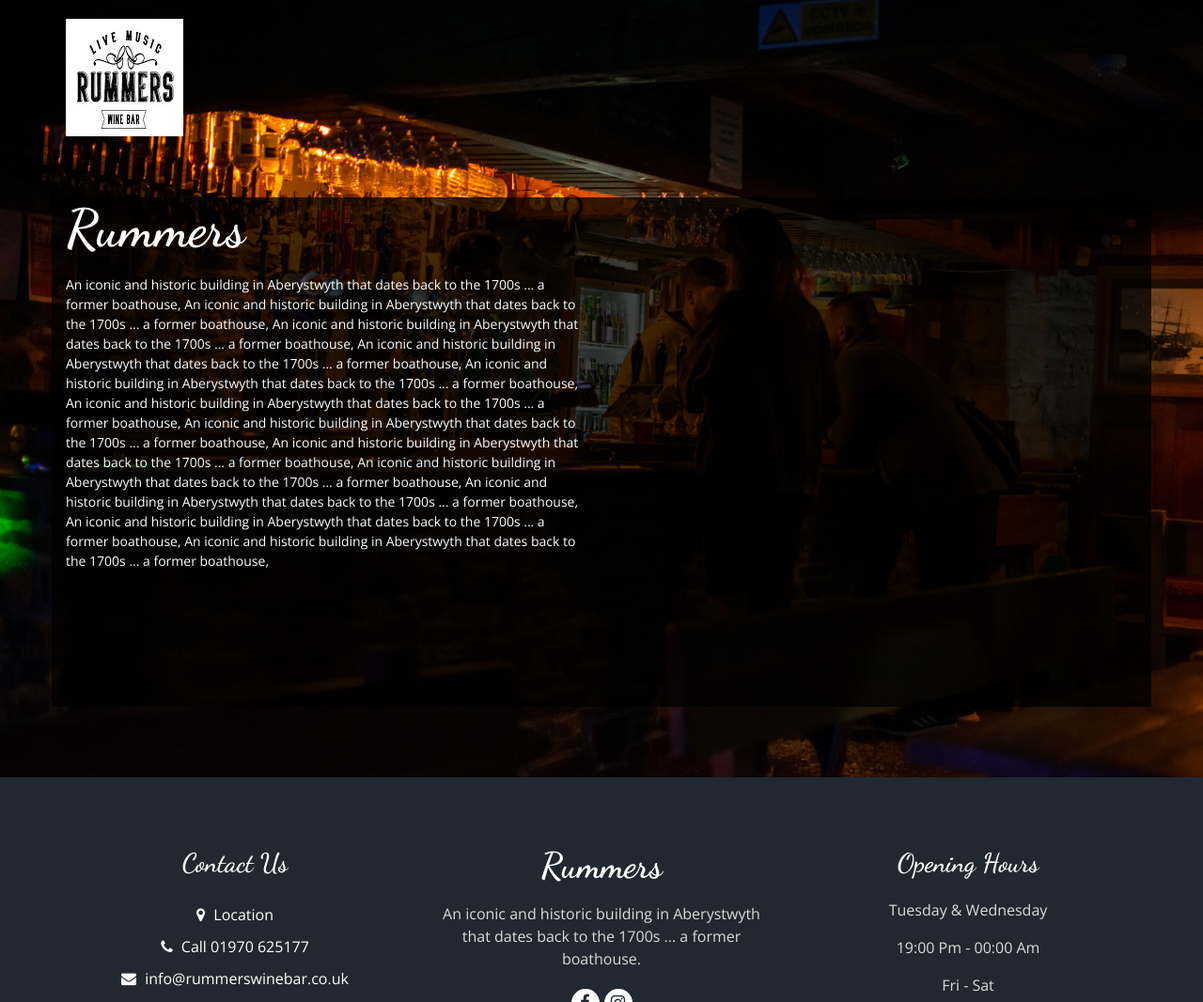
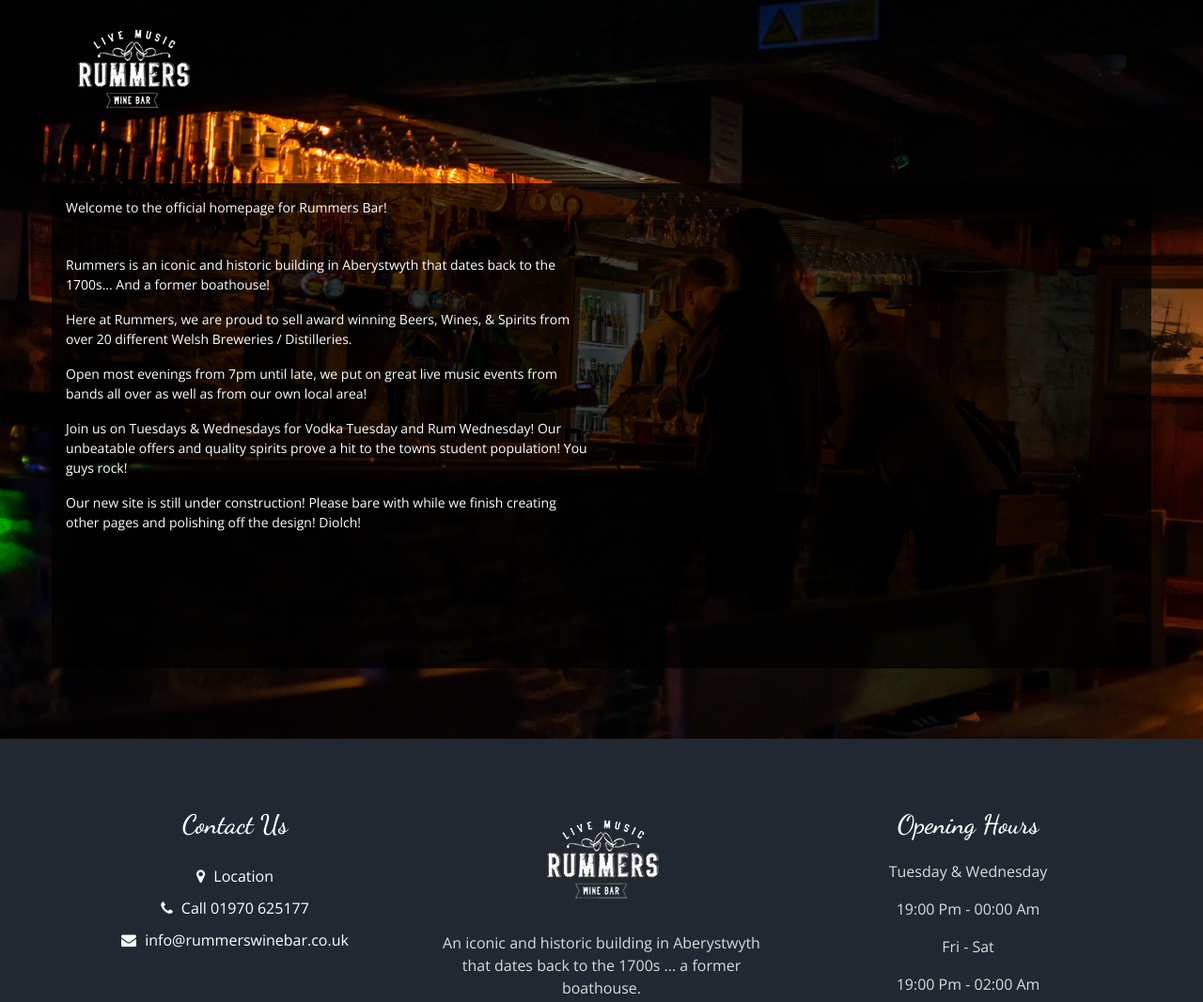
Before and after one commit to rummersls/rummersls.github.io, a plain HTML site: page index.html in a window 1280 px wide. Shown: the top 1066 px of the page at 94% size. Drawn offline with nearby package versions, Linux system fonts and the light colour scheme; some packages are replaced by stand-ins of ours; a script that the page names is missing.

Commit message:
Daily update
Added some new variations of the company logo to play around the styling.

```diff
--- a/index.html
+++ b/index.html
@@ -47,7 +47,7 @@
         <nav class="navbar navbar-expand-lg custom_nav-container ">
           <a class="navbar-brand" href="index.html">
             <span>
-              <img src="images/rumlogo.jpg" alt="Rummers1">
+              <img src="images/rumlogo.png" alt="Rummers1">
             </span>
           </a>
 
@@ -110,32 +110,25 @@
                 <div class="col-md-7 col-lg-6 ">
                   <div class="detail-box">
                     <h1>
-                      Rummers
                     </h1>
                     <p>
-                      An iconic and historic building in Aberystwyth that dates back to the 1700s ... a former boathouse,
-
-                      An iconic and historic building in Aberystwyth that dates back to the 1700s ... a former boathouse,
-
-                      An iconic and historic building in Aberystwyth that dates back to the 1700s ... a former boathouse,
-
-                      An iconic and historic building in Aberystwyth that dates back to the 1700s ... a former boathouse,
-
-                      An iconic and historic building in Aberystwyth that dates back to the 1700s ... a former boathouse,
-
-                      An iconic and historic building in Aberystwyth that dates back to the 1700s ... a former boathouse,
-
-                      An iconic and historic building in Aberystwyth that dates back to the 1700s ... a former boathouse,
-
-                      An iconic and historic building in Aberystwyth that dates back to the 1700s ... a former boathouse,
-
-                      An iconic and historic building in Aberystwyth that dates back to the 1700s ... a former boathouse,
-
-                      An iconic and historic building in Aberystwyth that dates back to the 1700s ... a former boathouse,
-
-                      An iconic and historic building in Aberystwyth that dates back to the 1700s ... a former boathouse,
-
-                      An iconic and historic building in Aberystwyth that dates back to the 1700s ... a former boathouse,
+                      Welcome to the official homepage for Rummers Bar!
+                    </p>
+                    <br>
+                    <p>
+                      Rummers is an iconic and historic building in Aberystwyth that dates back to the 1700s... And a former boathouse!
+                    </p>
+                    <p>
+                      Here at Rummers, we are proud to sell award winning Beers, Wines, & Spirits from over 20 different Welsh Breweries / Distilleries.
+                    </p>
+                    <p>
+                      Open most evenings from 7pm until late, we put on great live music events from bands all over as well as from our own local area!
+                    </p>
+                    <p>
+                      Join us on Tuesdays & Wednesdays for Vodka Tuesday and Rum Wednesday! Our unbeatable offers and quality spirits prove a hit to the towns student population! You guys rock!
+                    </p>
+                    <p>
+                      Our new site is still under construction! Please bare with while we finish creating other pages and polishing off the design! Diolch!
                     </p>
                 </div>
               </div>
@@ -178,7 +171,7 @@
         <div class="col-md-4 footer-col">
           <div class="footer_detail">
             <a href="" class="footer-logo">
-              Rummers
+              <img src="images/rumlogo.png" alt="Rummers1">
             </a>
             <p>
               An iconic and historic building in Aberystwyth that dates back to the 1700s ... a former boathouse.
```
Also changed, not shown: images/rumlogo.png (added).
